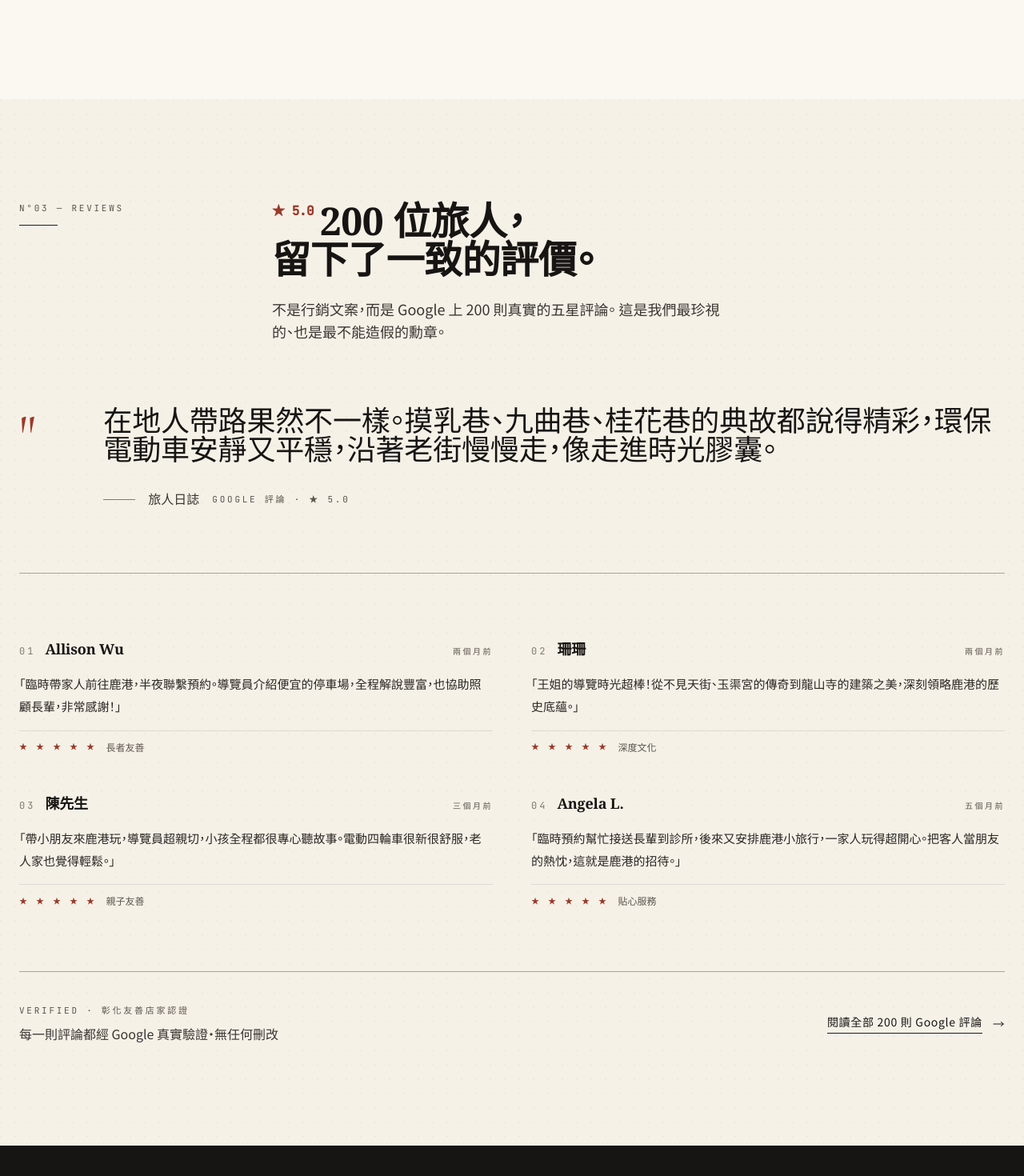
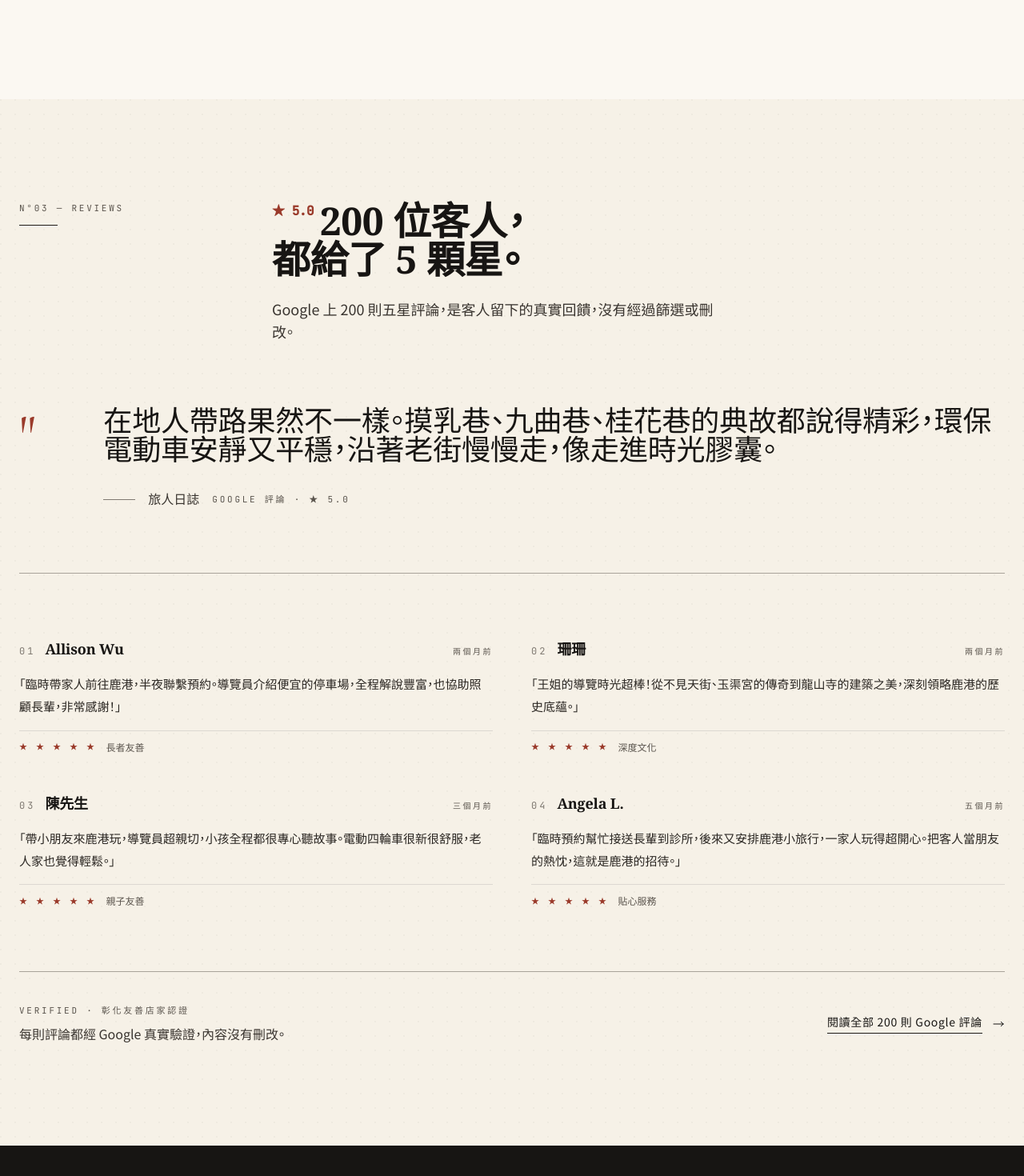
Before and after one commit to Leonchan001/gtourlk-website, a React (Vite) app: page / in a window 1280 px wide. Shown: the part 3125-4595 px from the top of the page at 80% size. Built offline with nearby package versions, Linux system fonts and the light colour scheme.

Commit message:
Update SocialProof.jsx

```diff
--- a/src/components/SocialProof.jsx
+++ b/src/components/SocialProof.jsx
@@ -37,7 +37,6 @@ export default function SocialProof() {
     <section id="reviews" className="py-24 md:py-32 bg-paper-100 texture-paper">
       <div className="max-w-7xl mx-auto px-6">
 
-        {/* 章節標題 */}
         <div className="grid md:grid-cols-12 gap-8 mb-20">
           <div className="md:col-span-3">
             <div className="eyebrow mb-3">N°03 — Reviews</div>
@@ -47,16 +46,14 @@ export default function SocialProof() {
             <h2 className="section-title max-w-2xl">
               <span className="font-mono text-base text-brick-500 align-top mr-2">★ 5.0</span>
               <br className="md:hidden" />
-              200 位旅人，<br />留下了一致的評價。
+              200 位客人，<br />都給了 5 顆星。
             </h2>
             <p className="lead mt-6 max-w-xl">
-              不是行銷文案，而是 Google 上 200 則真實的五星評論。
-              這是我們最珍視的、也是最不能造假的勳章。
+              Google 上 200 則五星評論，是客人留下的真實回饋，沒有經過篩選或刪改。
             </p>
           </div>
         </div>
 
-        {/* 大型 pull quote — 編輯式重點引言 */}
         <figure className="grid md:grid-cols-12 gap-8 items-start mb-20 pb-20 border-b border-ink-200">
           <div className="md:col-span-1">
             <span className="font-display text-7xl text-brick-500 leading-none block">"</span>
@@ -75,7 +72,6 @@ export default function SocialProof() {
           </div>
         </figure>
 
-        {/* 四則小評論 — 兩欄排版 */}
         <div className="grid md:grid-cols-2 gap-x-12 gap-y-12">
           {REVIEWS.map((r, i) => (
             <article key={i} className="group">
@@ -103,11 +99,10 @@ export default function SocialProof() {
           ))}
         </div>
 
-        {/* 看更多 — 編輯式底線連結 */}
         <div className="mt-20 pt-10 border-t border-ink-200 flex flex-col md:flex-row md:items-center md:justify-between gap-4">
           <div>
             <div className="eyebrow mb-2">Verified · 彰化友善店家認證</div>
-            <p className="text-ink-500">每一則評論都經 Google 真實驗證・無任何刪改</p>
+            <p className="text-ink-500">每則評論都經 Google 真實驗證，內容沒有刪改。</p>
           </div>
           <a
             href="https://www.google.com/search?q=%E5%B0%8E%E9%B9%BFgtourlk"
```
